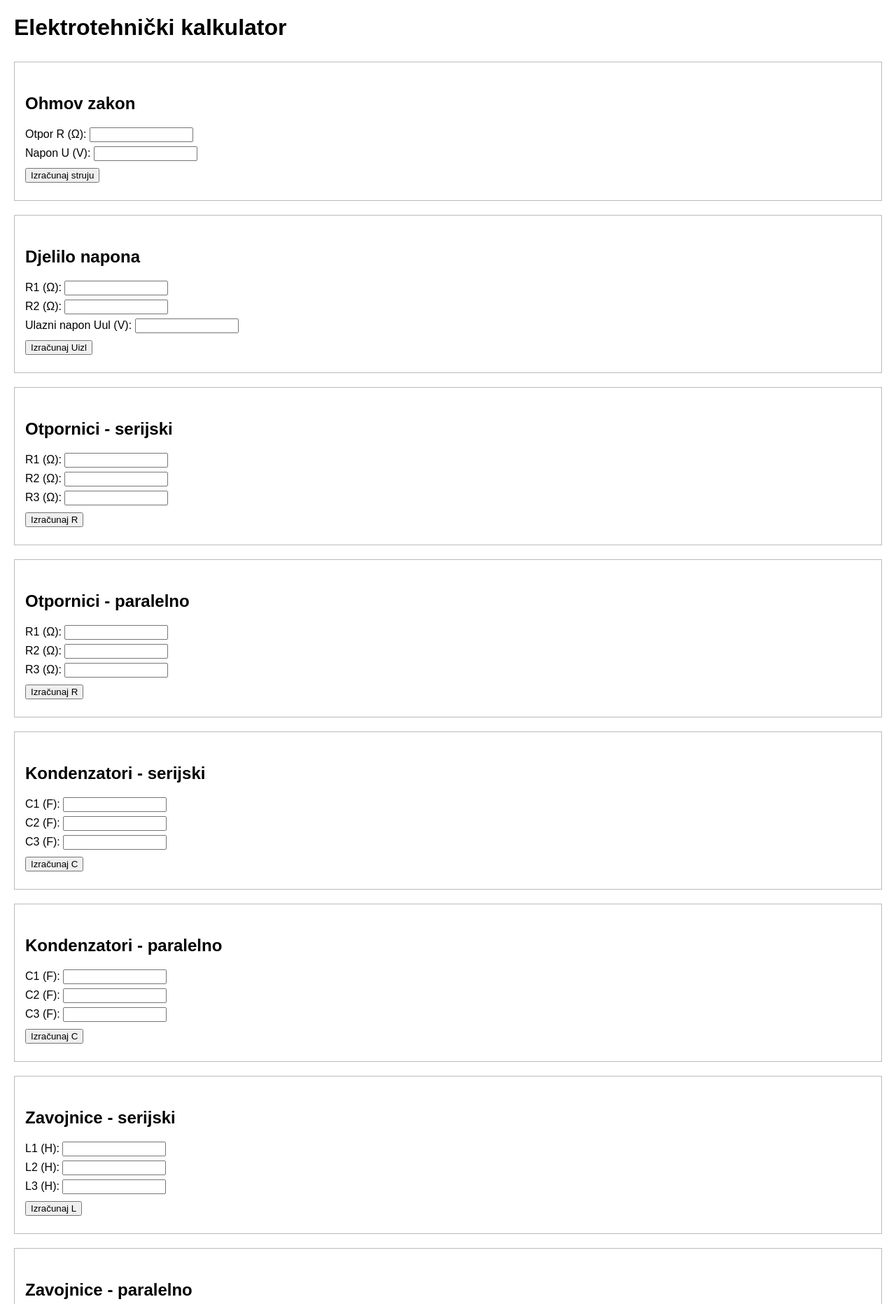
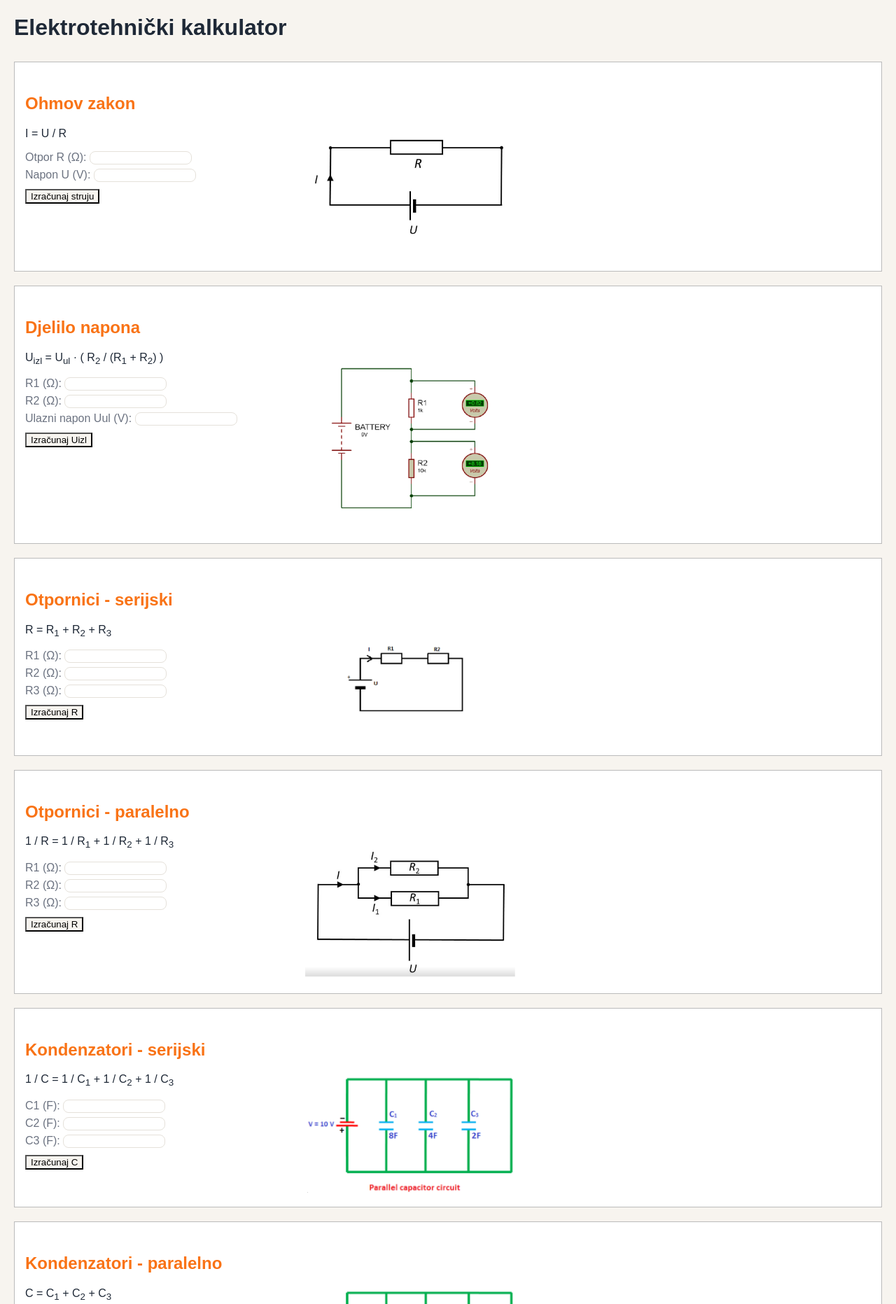
Before and after one commit to rincibald/sjwp2_sudar_rino, a plain HTML site: page App_OE/index.html in a window 1280 px wide. Shown: the top 1863 px of the page at 70% size. Drawn offline with Linux system fonts and the light colour scheme.

Commit message:
dizajn kalk oe

```diff
--- a/App_OE/index.html
+++ b/App_OE/index.html
@@ -4,14 +4,53 @@
 <meta charset="UTF-8">
 <title>Elektrotehnika – Kalkulator</title>
 <style>
-body { font-family: Arial, sans-serif; margin: 20px; }
-h1 { margin-bottom: 30px; }
-h2 { margin-top: 30px; }
-.box { border: 1px solid #bbb; padding: 15px; margin-bottom: 20px; }
-label { display: block; margin-top: 6px; }
-input { width: 140px; }
-button { margin-top: 10px; }
-.result { margin-top: 10px; font-weight: bold; }
+body {
+  font-family: Arial, sans-serif;
+  margin: 20px;
+  background-color: #F7F4EF;
+  color: #1F2937;
+}
+h1 {
+  margin-bottom: 30px;
+ }
+h2 {
+  margin-top: 30px;
+  color: #F97316;
+ }
+.box {
+  border: 1px solid #bbb;
+  padding: 15px;
+  margin-bottom: 20px;
+  background-color: #FFFFFF;
+}
+label {
+  display: block; margin-top: 6px;
+  color: #6B7280;
+ }
+input {
+  width: 140px;
+  border: 1px solid #E5E1DA;
+  border-radius: 8px;
+}
+input:focus {
+  border-color: #F97316;
+  box-shadow: 0 0 5px rgba(249, 115, 22, 0.5);
+}
+button {
+  margin-top: 10px;
+  background-color: #F7F4EF;
+ }
+ button:hover{
+   background: #F97316;
+   }
+.result {
+  margin-top: 10px; font-weight: bold;
+  color: #0F766E;
+ }
+.img {
+  margin-left: 400px;
+  margin-top: -150px;
+}
 </style>
 </head>
 <body>
@@ -22,90 +61,125 @@
 
 <div class="box">
 <h2>Ohmov zakon</h2>
+<p>I = U / R</p>
 <label>Otpor R (Ω): <input id="ohmR" type="number"></label>
 <label>Napon U (V): <input id="ohmU" type="number"></label>
 <button onclick="OhmovZakon()">Izračunaj struju</button>
 <div class="result" id="ohmI"></div>
+<div class="img">
+  <img src="ohm.png" alt="Ohmov zakon" width="300px" height="auto">
 </div>
-
+</div>
 
 <div class="box">
 <h2>Djelilo napona</h2>
+<p>U<sub>izl</sub> = U<sub>ul</sub> · ( R<sub>2</sub> / (R<sub>1</sub> + R<sub>2</sub>) )</p>
 <label>R1 (Ω): <input id="r1" type="number"></label>
 <label>R2 (Ω): <input id="r2" type="number"></label>
 <label>Ulazni napon Uul (V): <input id="uin" type="number"></label>
 <button onclick="DjeliloNapona()">Izračunaj Uizl</button>
 <div class="result" id="uout"></div>
+<div class="img">
+  <img src="djelilo.png" alt="Djelilo napona" width="300px" height="auto">
+</div>
 </div>
 
 
 <div class="box">
 <h2>Otpornici - serijski </h2>
+<p>R = R<sub>1</sub> + R<sub>2</sub> + R<sub>3</sub></p>
 <label>R1 (Ω): <input id="sr1" type="number"></label>
 <label>R2 (Ω): <input id="sr2" type="number"></label>
 <label>R3 (Ω): <input id="sr3" type="number"></label>
 <button onclick="OtporniciSer()">Izračunaj R</button>
 <div class="result" id="seriesR"></div>
+<div class="img">
+  <img src="otporniciser.png" alt="Otpornici serijski" width="300px" height="auto">
+</div>
 </div>
 
 
 <div class="box">
 <h2>Otpornici - paralelno </h2>
+<p>1 / R = 1 / R<sub>1</sub> + 1 / R<sub>2</sub> + 1 / R<sub>3</sub></p>
 <label>R1 (Ω): <input id="pr1" type="number"></label>
 <label>R2 (Ω): <input id="pr2" type="number"></label>
 <label>R3 (Ω): <input id="pr3" type="number"></label>
 <button onclick="OtporniciPar()">Izračunaj R</button>
 <div class="result" id="parallelR"></div>
+<div class="img">
+  <img src="otpornicipar.png" alt="Otpornici paralelno" width="300px" height="auto">
+</div>
 </div>
 
 
 <div class="box">
 <h2>Kondenzatori - serijski </h2>
+<p>1 / C = 1 / C<sub>1</sub> + 1 / C<sub>2</sub> + 1 / C<sub>3</sub></p>
 <label>C1 (F): <input id="sc1" type="number"></label>
 <label>C2 (F): <input id="sc2" type="number"></label>
 <label>C3 (F): <input id="sc3" type="number"></label>
 <button onclick="KondezatoriSer()">Izračunaj C</button>
 <div class="result" id="seriesC"></div>
+<div class="img">
+  <img src="kondenser.png" alt="Kondenzatori serijski" width="300px" height="auto">
+</div>
 </div>
 
 
 <div class="box">
 <h2>Kondenzatori - paralelno </h2>
+<p>C = C<sub>1</sub> + C<sub>2</sub> + C<sub>3</sub></p>
 <label>C1 (F): <input id="pc1" type="number"></label>
 <label>C2 (F): <input id="pc2" type="number"></label>
 <label>C3 (F): <input id="pc3" type="number"></label>
 <button onclick="KondezatoriPar()">Izračunaj C</button>
 <div class="result" id="parallelC"></div>
+<div class="img">
+  <img src="kondenpar.png" alt="Kondenzatori paralelno" width="300px" height="auto">
+</div>
 </div>
 
 
 <div class="box">
 <h2>Zavojnice - serijski </h2>
+<p>L = L<sub>1</sub> + L<sub>2</sub> + L<sub>3</sub></p>
 <label>L1 (H): <input id="sl1" type="number"></label>
 <label>L2 (H): <input id="sl2" type="number"></label>
 <label>L3 (H): <input id="sl3" type="number"></label>
 <button onclick="ZavojniceSer()">Izračunaj L</button>
 <div class="result" id="seriesL"></div>
+<div class="img">
+  <img src="zavser.png" alt="Zavojnice serijski" width="300px" height="auto">
+</div>
 </div>
 
 
 <div class="box">
 <h2>Zavojnice - paralelno </h2>
+<p>1 / L = 1 / L<sub>1</sub> + 1 / L<sub>2</sub> + 1 / L<sub>3</sub></p>
 <label>L1 (H): <input id="pl1" type="number"></label>
 <label>L2 (H): <input id="pl2" type="number"></label>
 <label>L3 (H): <input id="pl3" type="number"></label>
 <button onclick="ZavojnicePar()">Izračunaj L</button>
 <div class="result" id="parallelL"></div>
+<div class="img">
+  <img src="zavpar.png" alt="Zavojnice paralelno" width="300px" height="auto">
+</div>
 </div>
 
 
 <div class="box">
   <h2>Induktivitet zračnog svitka</h2>
+  <p>L = μ<sub>0</sub> · ( N<sup>2</sup> · S / l )</p>
   <label>Broj zavoja N: <input id="turns" type="number"></label>
   <label>Površina S (m²): <input id="area" type="number"></label>
   <label>Duljina l (m): <input id="coilLength" type="number"></label>
   <button onclick="ZracniSvitak()">Izračunaj L</button>
   <div class="result" id="airL"></div>
+  <div class="img">
+  <img src="svitak.png" alt="Induktivitet zračnog svitka" width="300px" height="auto">
+</div>
 </div>
 
 
@@ -116,6 +190,9 @@
 <label>Induktivitet L (H): <input id="ind" type="number"></label>
 <button onclick="InduktivniOtpor()">Izračunaj X<sub>L</sub></button>
 <div class="result" id="xl"></div>
+<div class="img">
+  <img src="indo.png" alt="Induktivni otpor" width="300px" height="auto">
+</div>
 </div>
 
 
@@ -126,6 +203,9 @@
 <label>Kapacitet C (F): <input id="cap" type="number"></label>
 <button onclick="KapacitivniOtpor()">Izračunaj X<sub>C</sub></button>
 <div class="result" id="xc"></div>
+<div class="img">
+  <img src="kapo.png" alt="Kapacitivni otpor" width="300px" height="auto">
+</div>
 </div>
 </html>
 <script src="index.js"></script>
--- a/App_OE/index.js
+++ b/App_OE/index.js
@@ -83,16 +83,16 @@
 
 
 function InduktivniOtpor() {
-    const freq = parseFloat(document.getElementById("freq").value); // frekvencija u Hz
-    const L = parseFloat(document.getElementById("ind").value);     // induktivitet u H
+    const freq = parseFloat(document.getElementById("freq").value);
+    const L = parseFloat(document.getElementById("ind").value);
     const result = document.getElementById("xl");
     const XL = 2 * Math.PI * freq * L;
     result.innerText = "X_L= "+XL.toFixed(3)+"Ω";
 }
 
 function KapacitivniOtpor() {
-    const freq = parseFloat(document.getElementById("freqC").value); // frekvencija u Hz
-    const C = parseFloat(document.getElementById("cap").value);      // kapacitet u F
+    const freq = parseFloat(document.getElementById("freqC").value);
+    const C = parseFloat(document.getElementById("cap").value);
     const result = document.getElementById("xc");
     const XC = 1 / (2 * Math.PI * freq * C);
     result.innerText = "X_C= "+XC.toFixed(3)+"Ω";
```
Also changed, not shown: App_OE/djelilo.png (added), App_OE/indo.png (added), App_OE/kapo.png (added), App_OE/kondenpar.png (added), App_OE/kondenser.png (added), App_OE/ohm.png (added), App_OE/otpornicipar.png (added), App_OE/otporniciser.png (added), App_OE/svitak.png (added), App_OE/zavpar.png (added), App_OE/zavser.png (added).
